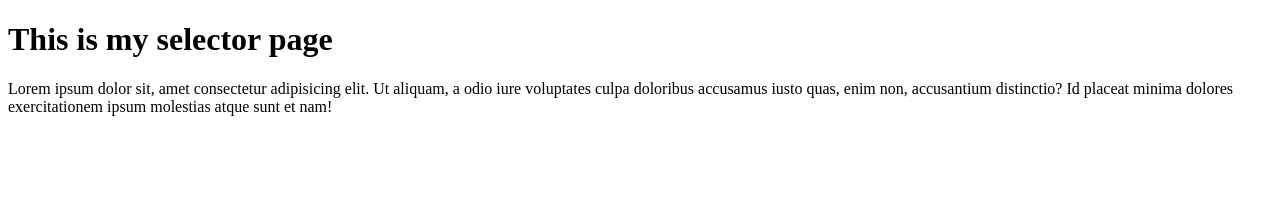
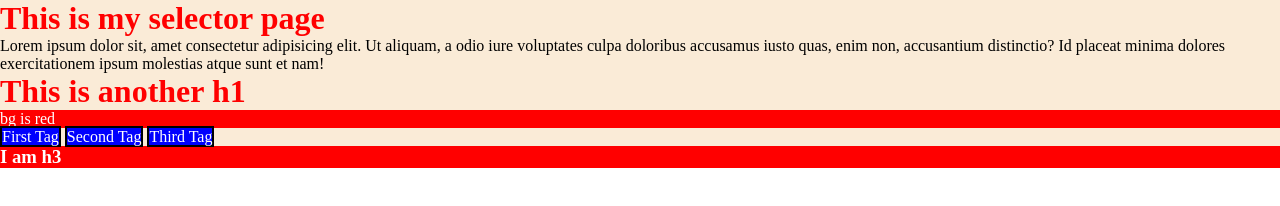
Before and after one commit to Alif-Shaikh/Learning_CSS, a plain HTML site: page cssSelectors.html in a window 1280 px wide. Drawn offline with Linux system fonts and the light colour scheme.

Commit message:
types of selectors in css

```diff
--- a/CHAPTER_0/style.css
+++ b/CHAPTER_0/style.css
@@ -1,3 +1,3 @@
 body{
-    background-color: azure;
+    background-color:brown;
 }
--- a/cssSelectors.html
+++ b/cssSelectors.html
@@ -1,14 +1,52 @@
 <!DOCTYPE html>
 <html lang="en">
+
 <head>
     <meta charset="UTF-8">
     <meta name="viewport" content="width=device-width, initial-scale=1.0">
     <title>CSS Selectors</title>
+    <style>
+        h1 {
+            color: red
+        }
+
+        div {
+            background-color: antiquewhite;
+        }
+
+        #red,
+        h3 {
+            color: white;
+            background-color: red;
+        }
+
+        .blue {
+            /* This is to provide default bg */
+            background-color: blue;
+            color: white;
+            border: 2px solid black;
+        }
+
+        * {
+            margin: 0;
+            padding: 0;
+        }
+    </style>
 </head>
+
 <body>
     <div>
         <h1>This is my selector page</h1>
-        <p>Lorem ipsum dolor sit, amet consectetur adipisicing elit. Ut aliquam, a odio iure voluptates culpa doloribus accusamus iusto quas, enim non, accusantium distinctio? Id placeat minima dolores exercitationem ipsum molestias atque sunt et nam!</p>
+        <p>Lorem ipsum dolor sit, amet consectetur adipisicing elit. Ut aliquam, a odio iure voluptates culpa doloribus
+            accusamus iusto quas, enim non, accusantium distinctio? Id placeat minima dolores exercitationem ipsum
+            molestias atque sunt et nam!</p>
+        <h1>This is another h1</h1>
+        <div id="red">bg is red</div>
+        <span class="blue">First Tag</span>
+        <span class="blue">Second Tag</span>
+        <span class="blue">Third Tag</span>
+        <h3>I am h3</h3>
     </div>
 </body>
+
 </html>
--- /dev/null
+++ b/practice1.css
@@ -0,0 +1,3 @@
+.red{
+    color:yellow;
+}
```
Also changed, not shown: CHAPTER_0/index.html (+12 -4 lines), CHAPTER_1/index.html (+1 -1 lines), cssPractice1.html (added, +35 -0 lines).
